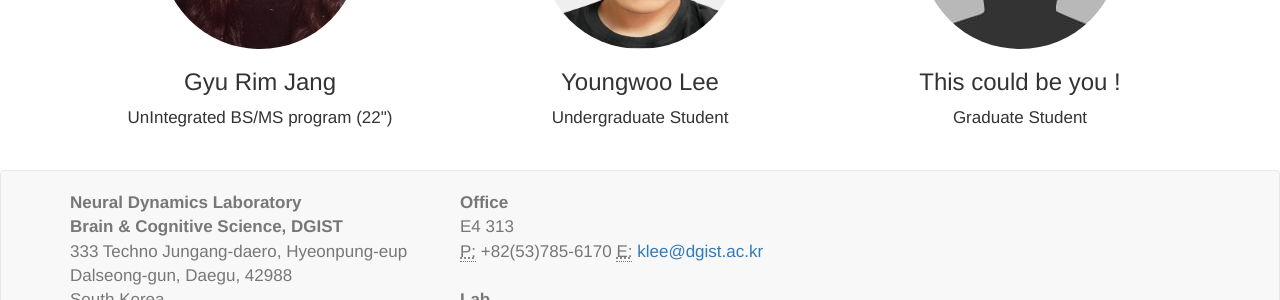
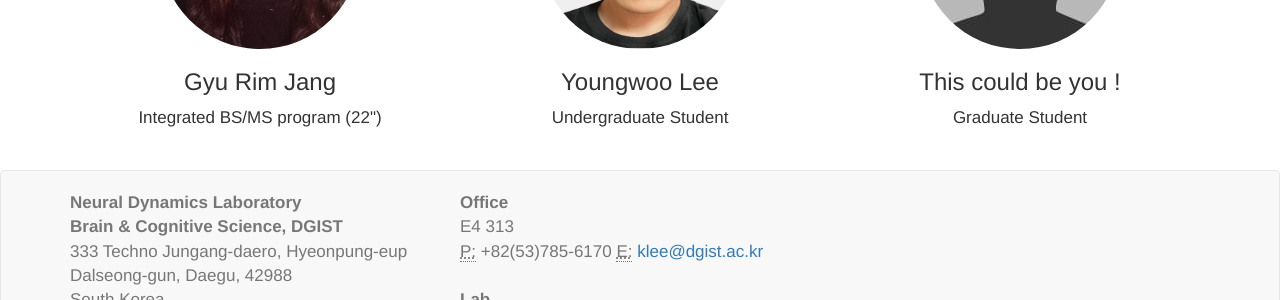
Before and after one commit to kleelab/kleelab.github.io, a Jekyll site: the page built from people.html, in a window 1280 px wide. Shown: the part 583-883 px from the top of the page. Built offline with Jekyll 4.4.1, drawn with Linux system fonts in a browser that asks for light colours; nearby versions of some CDN libraries; a style sheet for code colours, icons or effects is not loaded.

Commit message:
Update people.yml

```diff
--- a/_data/people.yml
+++ b/_data/people.yml
@@ -13,7 +13,7 @@
   photo: "/images/Gwangil Kim.jpg"
 
 - name: Gyu Rim Jang
-  role: UnIntegrated BS/MS program (22")
+  role: Integrated BS/MS program (22")
   photo: "/images/Jang Gyu Rim.jpg"
 
 - name: Youngwoo Lee
```
